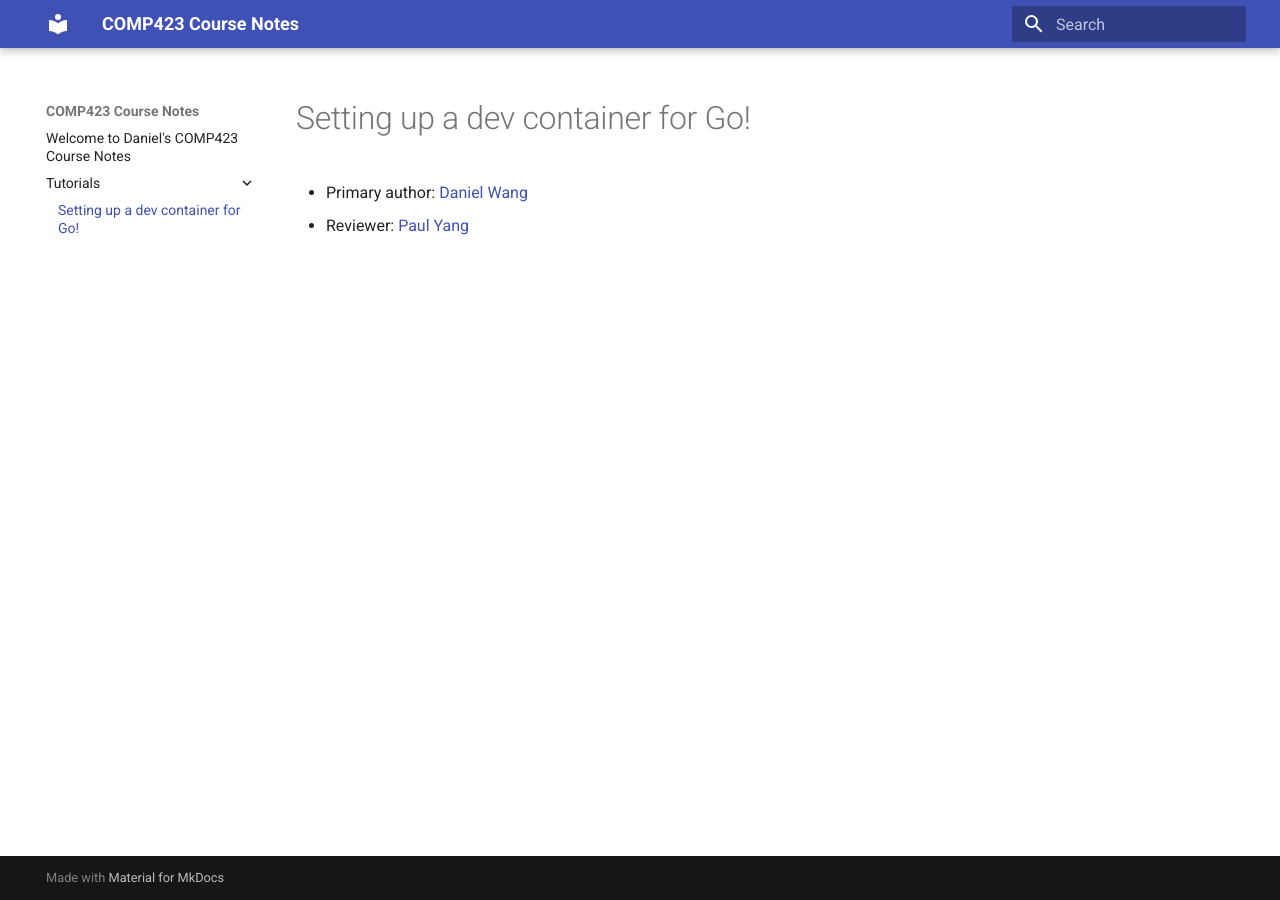
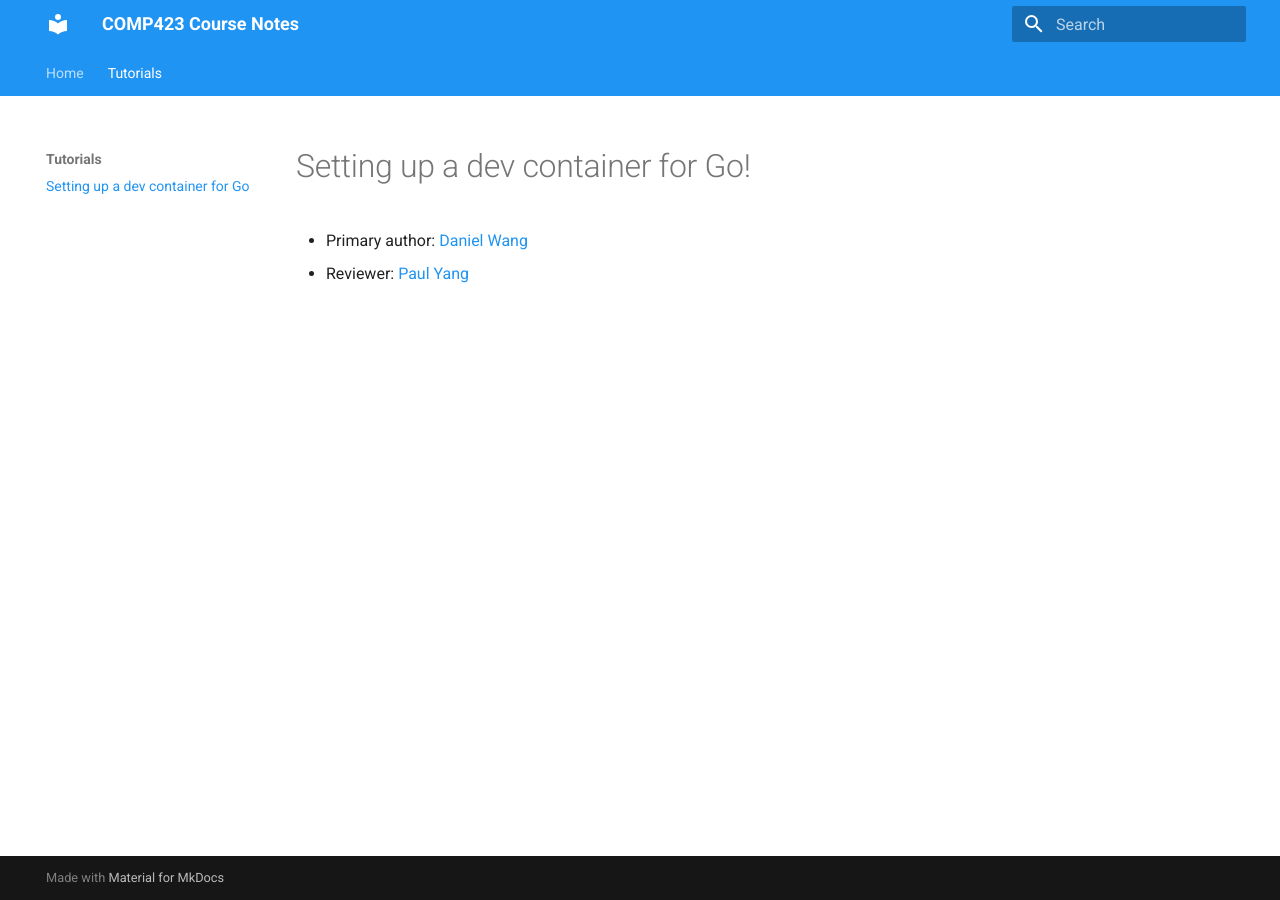
Before and after one commit to danielwang23/comp423-course-notes, an MkDocs documentation site: the page built from docs/tutorials/go-setup.md, in a window 1280 px wide. Built offline with MkDocs 1.6.1 and Material for MkDocs 9.7.7, drawn with Linux system fonts in a browser that asks for light colours.

Commit message:
Updated MkDocs configuration and extensions

```diff
--- a/mkdocs.yml
+++ b/mkdocs.yml
@@ -1,3 +1,22 @@
 site_name: COMP423 Course Notes
 theme:
   name: material
+  features:
+    - navigation.tabs
+    - navigation.indexes
+    - search.highlight
+    - search.suggest
+  palette:
+    primary: blue
+    accent: light-blue
+
+markdown_extensions:
+  - codehilite
+  - admonition
+  - toc:
+      permalink: true
+
+nav:
+  - Home: index.md
+  - Tutorials:
+    - Setting up a dev container for Go: tutorials/go-setup.md
```
